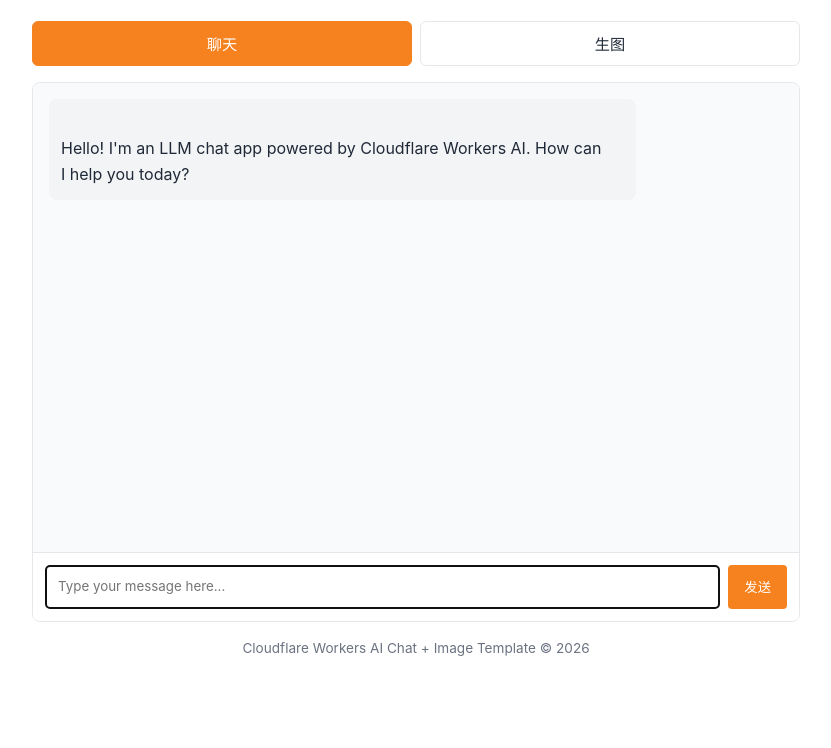
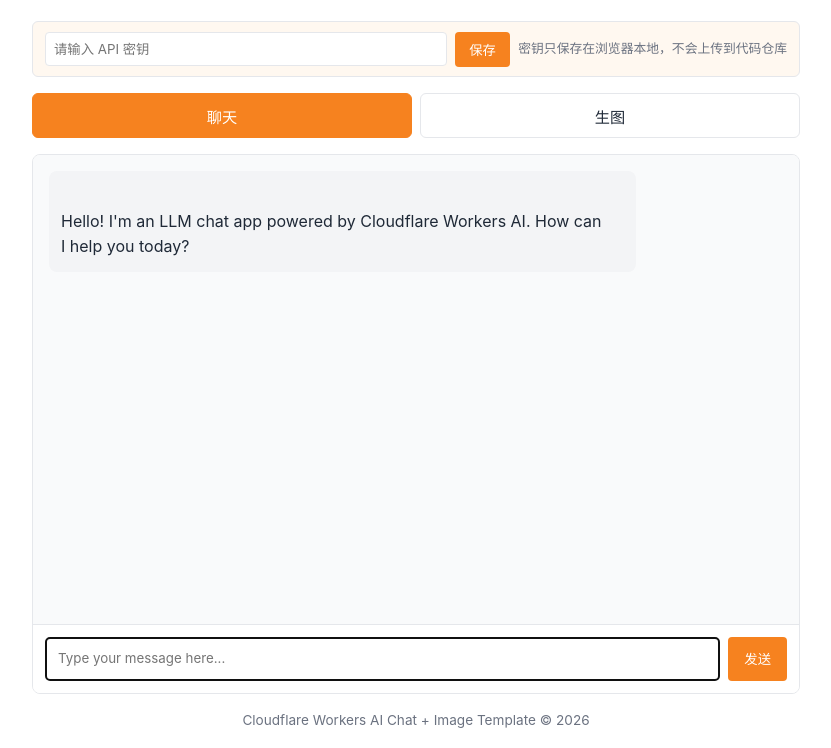
Before and after one commit to guang3379/llm-chat-app-template, a website: page public/index.html in a window 1280 px wide. Shown: the part 116-864 px from the top of the page, without its empty margins (224-1055 px from the left). Before the commit the page ends 800 px from the top, so only its background shows below. Drawn offline with Linux system fonts and the light colour scheme.

Commit message:
Add files via upload

```diff
--- a/public/chat.js
+++ b/public/chat.js
@@ -23,6 +23,34 @@ const imageStatus = document.getElementById("image-status");
 const imageResult = document.getElementById("image-result");
 const generatedImage = document.getElementById("generated-image");
 const downloadImage = document.getElementById("download-image");
+
+const keyBar = document.getElementById("key-bar");
+const apiKeyInput = document.getElementById("api-key-input");
+const saveKeyButton = document.getElementById("save-key-button");
+
+// ---------- API key (stored locally in the browser) ----------
+let apiToken = localStorage.getItem("api_token") || "";
+
+if (!apiToken) {
+	keyBar.hidden = false;
+}
+
+saveKeyButton.addEventListener("click", () => {
+	const value = apiKeyInput.value.trim();
+	if (!value) return;
+	apiToken = value;
+	localStorage.setItem("api_token", value);
+	keyBar.hidden = true;
+	apiKeyInput.value = "";
+});
+
+function authHeaders(extra = {}) {
+	const headers = { ...extra };
+	if (apiToken) {
+		headers["Authorization"] = `Bearer ${apiToken}`;
+	}
+	return headers;
+}
 
 // ---------- Tab switching ----------
 tabChat.addEventListener("click", () => switchTab("chat"));
@@ -110,9 +138,7 @@ async function sendMessage() {
 		// Send request to API
 		const response = await fetch("/api/chat", {
 			method: "POST",
-			headers: {
-				"Content-Type": "application/json",
-			},
+			headers: authHeaders({ "Content-Type": "application/json" }),
 			body: JSON.stringify({
 				messages: chatHistory,
 			}),
@@ -120,6 +146,10 @@ async function sendMessage() {
 
 		// Handle errors
 		if (!response.ok) {
+			if (response.status === 401) {
+				keyBar.hidden = false;
+				throw new Error("未授权，请检查 API 密钥");
+			}
 			throw new Error("Failed to get response");
 		}
 		if (!response.body) {
@@ -291,9 +321,7 @@ async function generateImage() {
 		const size = Number(imageSize.value);
 		const response = await fetch("/api/image", {
 			method: "POST",
-			headers: {
-				"Content-Type": "application/json",
-			},
+			headers: authHeaders({ "Content-Type": "application/json" }),
 			body: JSON.stringify({
 				prompt,
 				model: imageModel.value,
@@ -304,6 +332,9 @@ async function generateImage() {
 
 		const data = await response.json();
 		if (!response.ok) {
+			if (response.status === 401) {
+				keyBar.hidden = false;
+			}
 			throw new Error(data.error || "Failed to generate image");
 		}
 		if (!data.image) {
--- a/public/index.html
+++ b/public/index.html
@@ -43,6 +43,44 @@
 			h1 {
 				font-size: 1.5rem;
 				color: var(--primary-color);
+			}
+
+			.key-bar {
+				display: flex;
+				align-items: center;
+				gap: 0.5rem;
+				margin-bottom: 1rem;
+				padding: 0.6rem 0.75rem;
+				border: 1px solid var(--border-color);
+				border-radius: 6px;
+				background-color: #fff8f0;
+			}
+
+			.key-bar input {
+				flex: 1;
+				padding: 0.5rem;
+				border: 1px solid var(--border-color);
+				border-radius: 4px;
+				font-family: inherit;
+			}
+
+			.key-bar button {
+				padding: 0.5rem 0.9rem;
+				background-color: var(--primary-color);
+				color: white;
+				border: none;
+				border-radius: 4px;
+				cursor: pointer;
+				font-family: inherit;
+			}
+
+			.key-bar button:hover {
+				background-color: var(--primary-hover);
+			}
+
+			.key-hint {
+				font-size: 0.8rem;
+				color: var(--text-light);
 			}
 
 			.tabs {
@@ -265,6 +303,17 @@
 			<p>Powered by Cloudflare Workers AI</p>
 		</header>
 
+		<div id="key-bar" class="key-bar" hidden>
+			<input
+				id="api-key-input"
+				type="password"
+				placeholder="请输入 API 密钥"
+				autocomplete="off"
+			/>
+			<button id="save-key-button" type="button">保存</button>
+			<span class="key-hint">密钥只保存在浏览器本地，不会上传到代码仓库</span>
+		</div>
+
 		<div class="tabs">
 			<button id="tab-chat" class="tab active" type="button">聊天</button>
 			<button id="tab-image" class="tab" type="button">生图</button>
```
